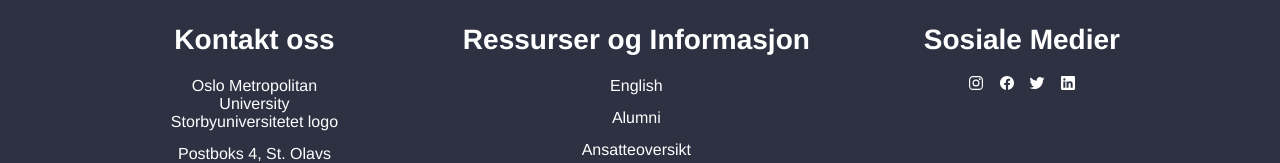
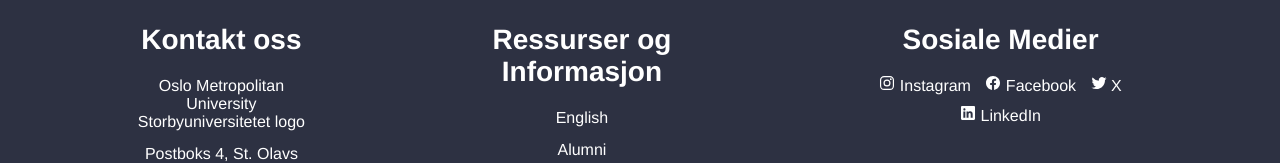
Before and after one commit to edell0751/Eksamen, a plain HTML site: page Accessibility.html in a window 1280 px wide. Shown: the part 1390-1553 px from the top of the page. Drawn offline with nearby package versions, Linux system fonts and the light colour scheme.

Commit message:
footer fix

```diff
--- a/Accessibility.html
+++ b/Accessibility.html
@@ -146,10 +146,10 @@
             <div class="footer-content">
                 <h3 class="title-footer">Sosiale Medier</h3>
                 <ul class="footer-social-icons">
-                    <li><a class="footer-link" href=""><ion-icon name="logo-instagram"></ion-icon></a></li>
-                    <li><a class="footer-link" href=""><ion-icon name="logo-facebook"></ion-icon></i></a></li>
-                    <li><a class="footer-link" href=""><ion-icon name="logo-twitter"></ion-icon></a></li>
-                    <li><a class="footer-link" href=""><ion-icon name="logo-linkedin"></ion-icon></i></a></li>
+                    <li><a class="footer-link" href=""><ion-icon name="logo-instagram"></ion-icon></a> Instagram</li>
+                    <li><a class="footer-link" href=""><ion-icon name="logo-facebook"></ion-icon></i> Facebook</a></li>
+                    <li><a class="footer-link" href=""><ion-icon name="logo-twitter"></ion-icon></a> X</li>
+                    <li><a class="footer-link" href=""><ion-icon name="logo-linkedin"></ion-icon></i></a> LinkedIn</li>
                 </ul>
             </div>
         </div>
```
Also changed, not shown: 1 other file.
